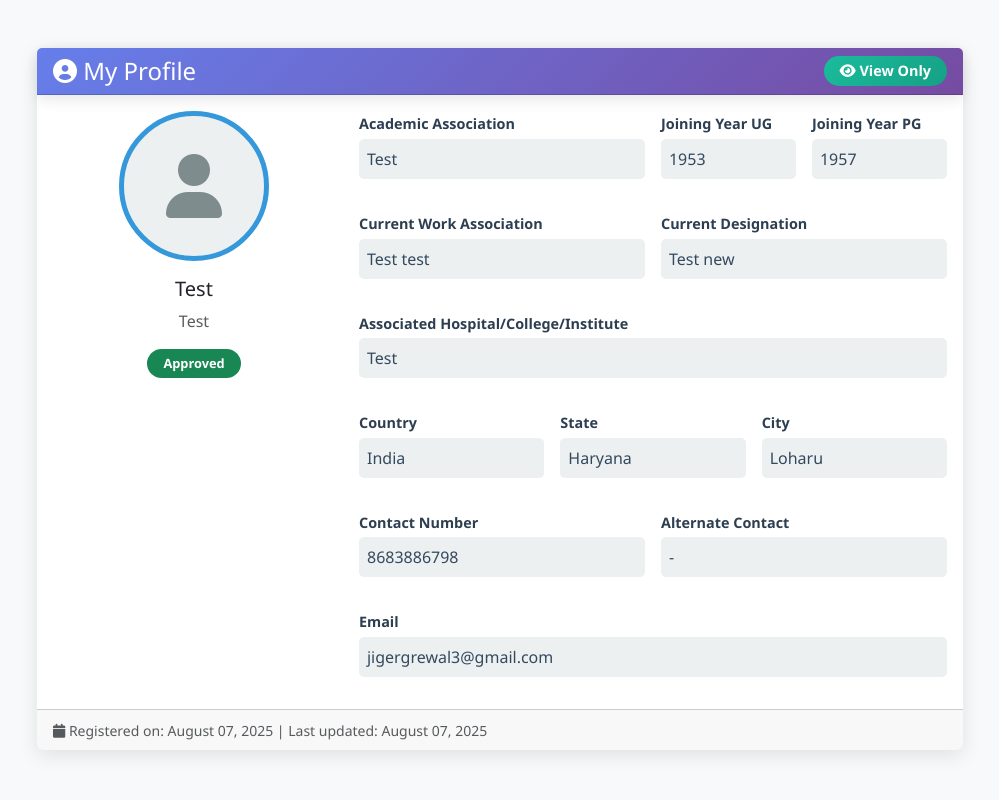
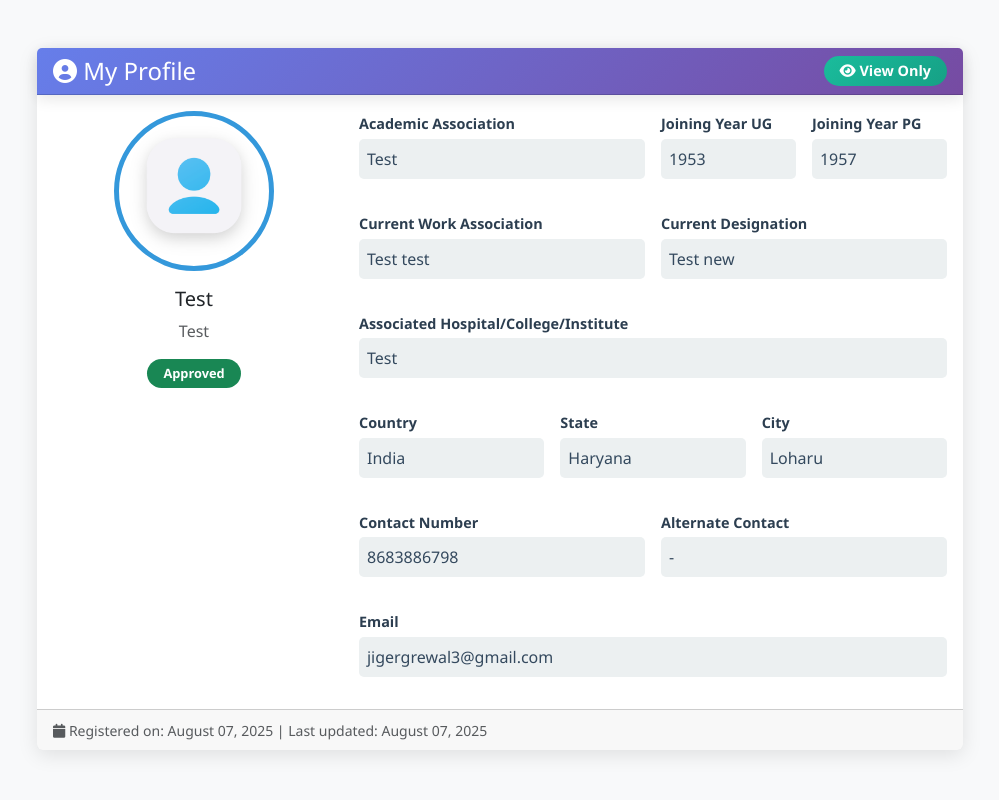
Before and after one commit to praveshgrewal/UCMS, a Django app: template templates/alumni/profile.html in a window 1280 px wide. Shown: the whole page, without its empty margins (140-1139 px from the left). Run offline with Django 5.2, Linux system fonts and the light colour scheme; the template is opened without the code that fills it: values that come from a table or form of the project are taken from there, others are empty; data comes from the database, SQL or seed files in the repository; some libraries are stand-ins or nearby versions.

Commit message:
Update profile.html

```diff
--- a/templates/alumni/profile.html
+++ b/templates/alumni/profile.html
@@ -9,7 +9,6 @@
         <div class="col-lg-10">
             <div class="card profile-card">
                 <div class="card-header amazing-profile-header text-white d-flex justify-content-between align-items-center">
-
                     <h4 class="mb-0">
                         <i class="fas fa-user-circle"></i> My Profile
                     </h4>
@@ -27,13 +26,15 @@
                     <div class="row">
                         <!-- Photo and Basic Info -->
                         <div class="col-md-4 text-center mb-4">
-                            {% if alumni.photo %}
-                                <img src="{{ alumni.photo.url }}" alt="{{ alumni.name }}" class="profile-photo mb-3">
-                            {% else %}
-                                <div class="profile-photo-placeholder mb-3">
-                                    <i class="fas fa-user fa-4x"></i>
-                                </div>
-                            {% endif %}
+                            <!-- CHANGED: always use safe_photo_url + onerror fallback -->
+                            <img
+                                src="{{ alumni.safe_photo_url }}"
+                                alt="{{ alumni.name }}"
+                                class="profile-photo mb-3"
+                                style="width: 160px; height: 160px; border-radius: 50%; object-fit: cover;"
+                                loading="lazy"
+                                onerror="this.onerror=null;this.src='{% static 'images/default.png' %}';"
+                            >
                             <h5>{{ alumni.name }}</h5>
                             <p class="text-muted">{{ alumni.specialty }}</p>
                             <span class="badge bg-success">{{ alumni.get_status_display }}</span>
```
